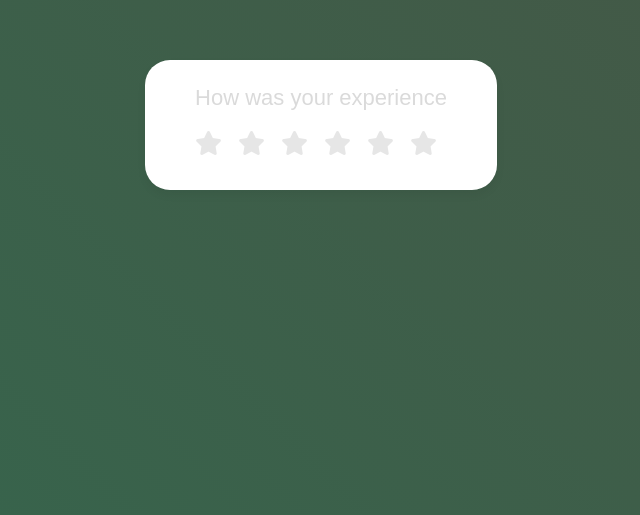
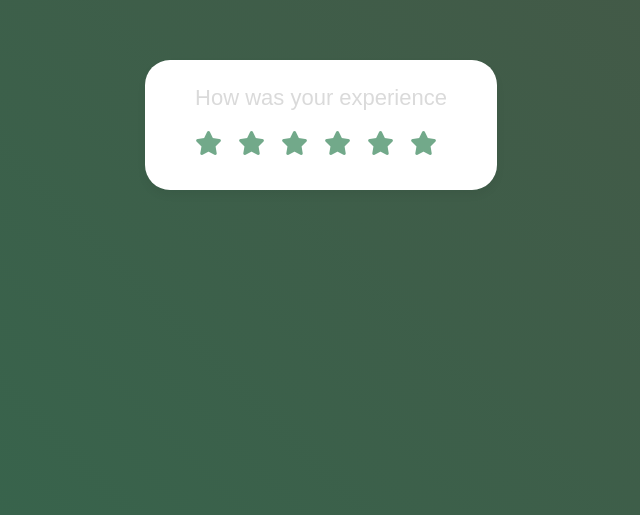
Before and after one commit to enbnyankey/star-rating, a plain HTML site: page index.html in a window 1280 px wide. Shown: the part 275-790 px from the top of the page, without its empty margins (319-959 px from the left). Drawn offline with Linux system fonts and the light colour scheme.

Commit message:
making changes to background color of the stars

```diff
--- a/style.css
+++ b/style.css
@@ -33,7 +33,7 @@ body{
     gap: 1rem;
 }
 .stars i{
-    color: #e6e6e6;
+    color: #72a98a;
     font-size:1.5rem;
     cursor: pointer;
     transition: color 0.2s ease;
```
Also changed, not shown: index.html (+0 -18 lines).
